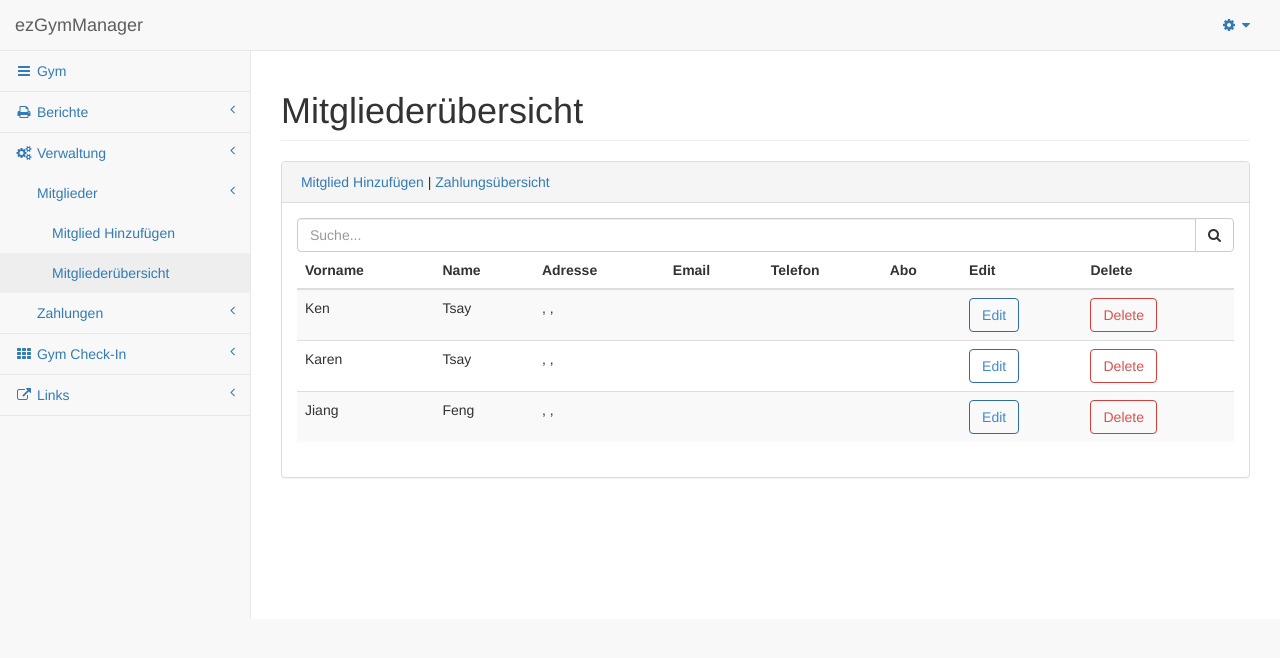
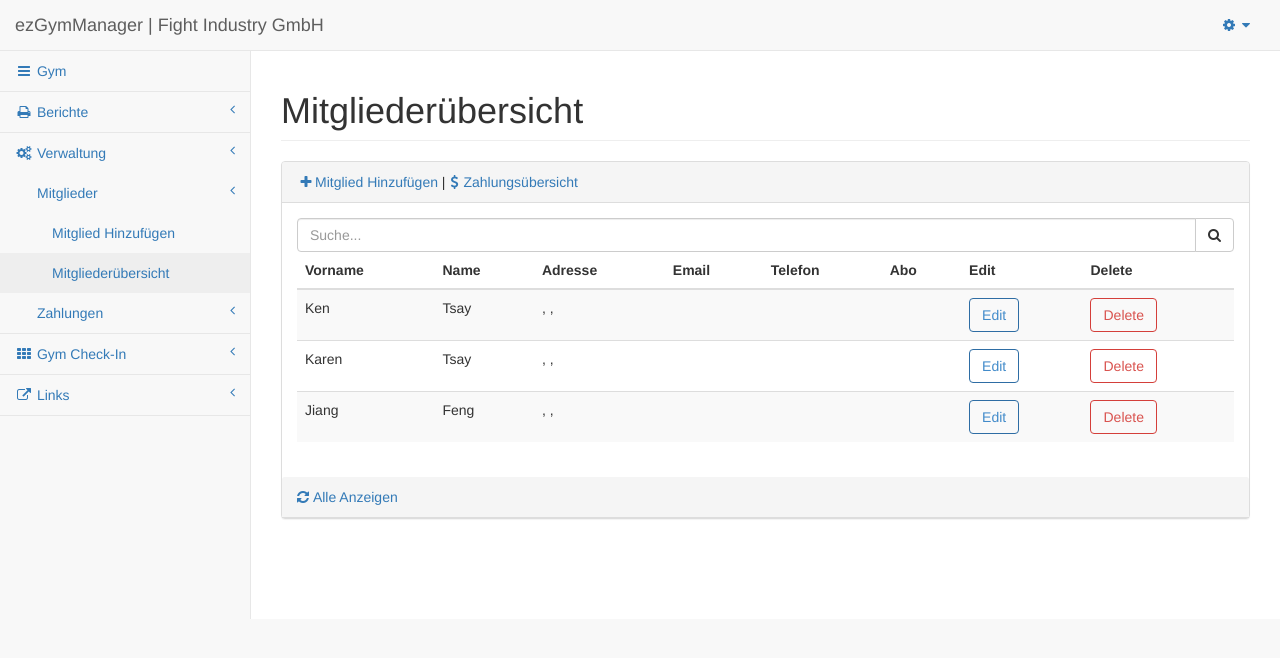
Before and after one commit to kentsay/gymadmin, a Django app: page /dashboard/members in a window 1280 px wide. Shown: the top 658 px of the page. Run offline with Django 3.2, Linux system fonts and the light colour scheme; a user stored in the database is signed in; data comes from the database, SQL or seed files in the repository; some libraries are stand-ins or nearby versions.

Commit message:
update template

```diff
--- a/dashboard/templates/dashboard/sbadmin/pages/base.html
+++ b/dashboard/templates/dashboard/sbadmin/pages/base.html
@@ -44,7 +44,7 @@
                     <span class="icon-bar"></span>
                     <span class="icon-bar"></span>
                 </button>
-                <a class="navbar-brand" href="">ezGymManager</a>
+                <a class="navbar-brand" href="">ezGymManager | Fight Industry GmbH</a>
             </div>
             <!-- /.navbar-header -->
 
@@ -63,10 +63,10 @@
                             <a target="_blank" href="viewcheckin"><i class="fa fa-th fa-fw"></i> Heute Im Gym</a>
                         </li>
                         <li>
-                            <a href="members"><i class="fa fa-users fa-fw"></i> Mitglieds&uuml;bersicht</a>
+                            <a href="members"><i class="fa fa-users fa-fw"></i> Mitglieder&uuml;bersicht</a>
                         </li>
                         <li>
-                            <a href="payments"><i class="fa fa-dollar fa-fw"></i> Zahlungens&uuml;bersicht</a>
+                            <a href="payments"><i class="fa fa-dollar fa-fw"></i> Zahlungs&uuml;bersicht</a>
                         </li>
                         <li>
                             <a href="logout"><i class="fa fa-sign-out fa-fw"></i> Logout</a>
@@ -126,7 +126,7 @@
                                     <a href="#">Zahlungen<span class="fa arrow"></span></a>
                                     <ul class="nav nav-third-level">
                                         <li>
-                                            <a href="payments">Zahlungens&uuml;bersicht</a>
+                                            <a href="payments">Zahlungs&uuml;bersicht</a>
                                         </li>
                                     </ul>
                                 </li>
@@ -149,7 +149,10 @@
                             <a href="#"><i class="fa fa-external-link fa-fw"></i> Links<span class="fa arrow"></span></a>
                             <ul class="nav nav-second-level">
                                 <li>
-                                    <a target="_blank" href="http://138.68.88.142/Fight_Industry_Vertrag.pdf">Fight Industry Vertrag</a>
+                                    <a target="_blank" href="http://138.68.88.142/Fight_Industry_Einverstantniserklarung_V1.pdf">Fight Industry Einvert&auml;tnis</a>
+                                </li>
+                                <li>
+                                    <a target="_blank" href="http://138.68.88.142/Fight_Industry_Vertrag_V2.pdf">Fight Industry Vertrag</a>
                                 </li>
                                 <li>
                                     <a target="_blank" href="http://fightindustry.ch">Fight Industry Webseite</a>
--- a/dashboard/templates/dashboard/sbadmin/pages/checkin.html
+++ b/dashboard/templates/dashboard/sbadmin/pages/checkin.html
@@ -13,7 +13,7 @@
             <div class="col-lg-12">
                 <div class="panel panel-default">
                     <div class="panel-heading">
-                        Bitte ID-Badge zuerst Scannen
+                        <a href="members"><i class="fa fa-users fa-fw"></i> Mitglieder&uuml;bersicht</a> | <a href="payments"><i class="fa fa-dollar fa-fw"></i>Zahlungs&uuml;bersicht</a>
                     </div>
                     <!-- /.panel-heading -->
 
--- a/dashboard/templates/dashboard/sbadmin/pages/members.html
+++ b/dashboard/templates/dashboard/sbadmin/pages/members.html
@@ -13,7 +13,7 @@
             <div class="col-lg-12">
                 <div class="panel panel-default">
                     <div class="panel-heading">
-                        <a href="add_member">&nbsp;Mitglied Hinzuf&uuml;gen</a> | <a href="payments">Zahlungs&uuml;bersicht</a>
+                        <a href="add_member"><i class="fa fa-plus fa-fw"></i>Mitglied Hinzuf&uuml;gen</a> |<a href="payments"><i class="fa fa-dollar fa-fw"></i>Zahlungs&uuml;bersicht</a>
                     </div>
                     <!-- /.panel-heading -->
 
@@ -60,6 +60,9 @@
                         <!-- /.table-responsive -->
                     </div>
                     <!-- /.panel-body -->
+                    <div class="panel-heading">
+                        <a href="members"><i class="fa fa-refresh"></i>&nbsp;Alle Anzeigen</a>
+                    </div>
                 </div>
                 <!-- /.panel -->
             </div>
```
Also changed, not shown: dashboard/templates/dashboard/sbadmin/pages/payments.html (+9 -6 lines).
